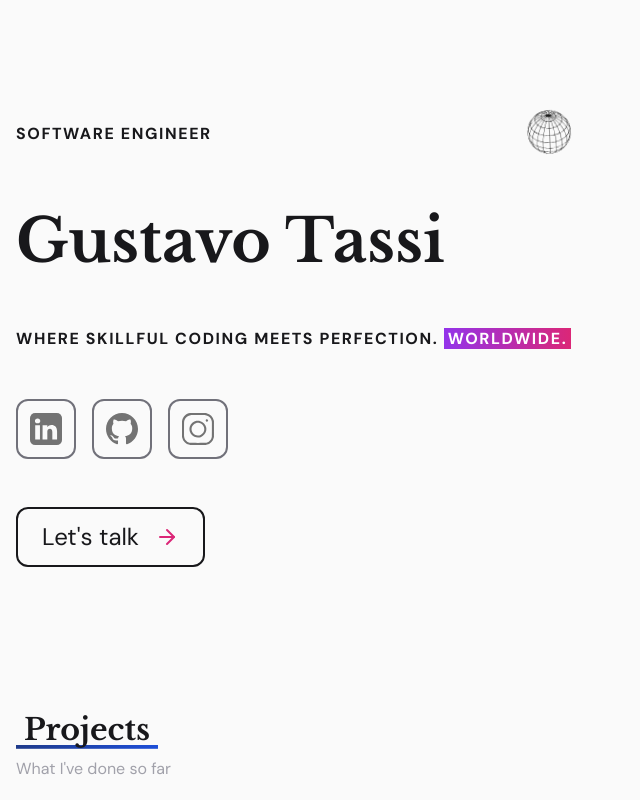
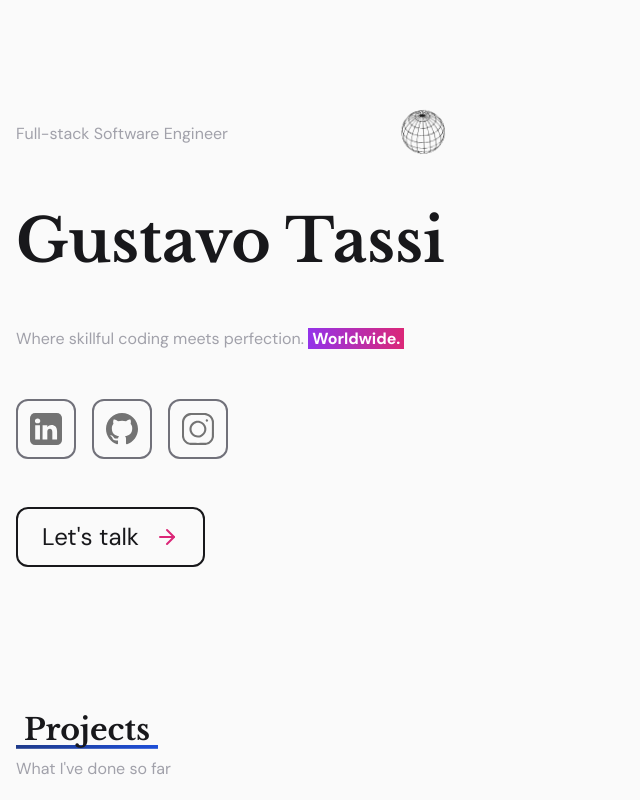
Before and after one commit to gustavotassi/gustavotso, a Next.js app: page / in a window 1280 px wide. Shown: the top 800 px of the page, without its empty margins (0-640 px from the left). Built offline with nearby package versions, Linux system fonts and the light colour scheme.

Commit message:
style: layout tweaks with colors and spacing

```diff
--- a/src/components/landing/Landing.tsx
+++ b/src/components/landing/Landing.tsx
@@ -7,9 +7,7 @@ export function Landing() {
     <div className="m-auto w-full max-w-7xl place-items-start px-4 pt-28 font-sans">
       <div className="flex flex-col gap-12">
         <div className="flex items-center justify-between">
-          <p className="font-bold uppercase tracking-widest">
-            Software Engineer
-          </p>
+          <p className="text-zinc-400">Full-stack Software Engineer</p>
 
           <HoveringGlobe />
         </div>
@@ -17,9 +15,9 @@ export function Landing() {
           Gustavo Tassi
         </h1>
 
-        <p className="font-bold uppercase tracking-widest">
+        <p className="text-zinc-400">
           Where skillful coding meets perfection.{' '}
-          <span className="bg-gradient-to-r from-purple-600 to-pink-600 px-1 text-white">
+          <span className="bg-gradient-to-r from-purple-600 to-pink-600 px-1 font-bold text-white">
             Worldwide.
           </span>
         </p>
--- a/src/components/landing/Social.tsx
+++ b/src/components/landing/Social.tsx
@@ -1,4 +1,4 @@
-import { socialMediaItems } from '../../config'
+import { socialMediaItems } from '@/config'
 import Image from 'next/image'
 
 export function Social() {
--- a/src/components/layout/Header.tsx
+++ b/src/components/layout/Header.tsx
@@ -1,6 +1,6 @@
 export function Header() {
   return (
-    <div className="space-between flex">
+    <div className="flex justify-between">
       {/** Logo */}
       <div></div>
 
```
